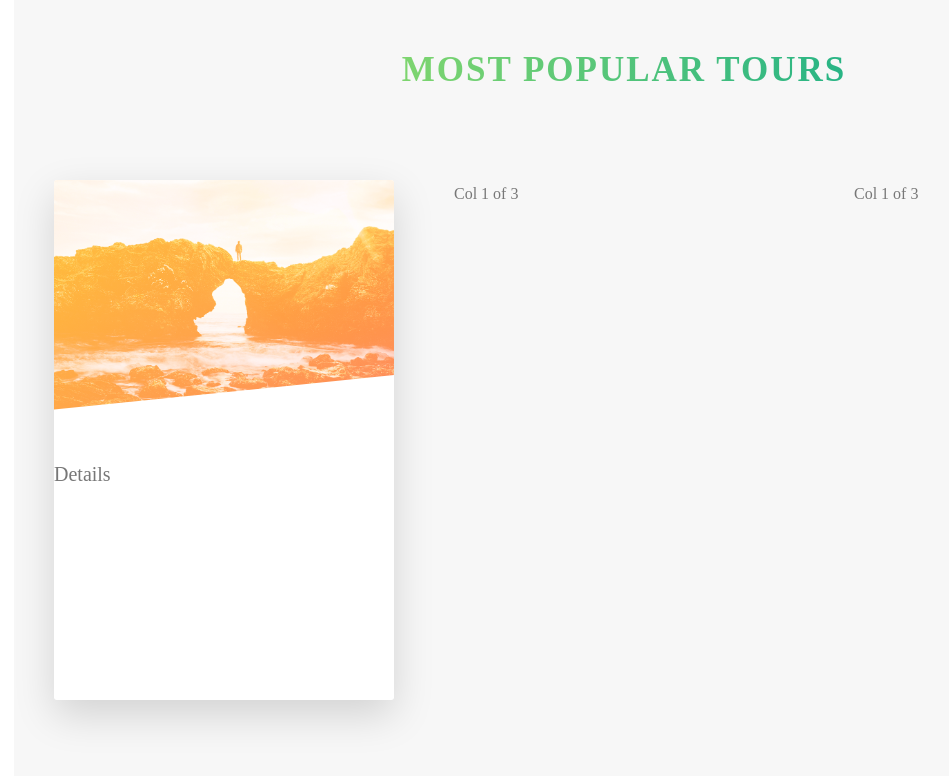
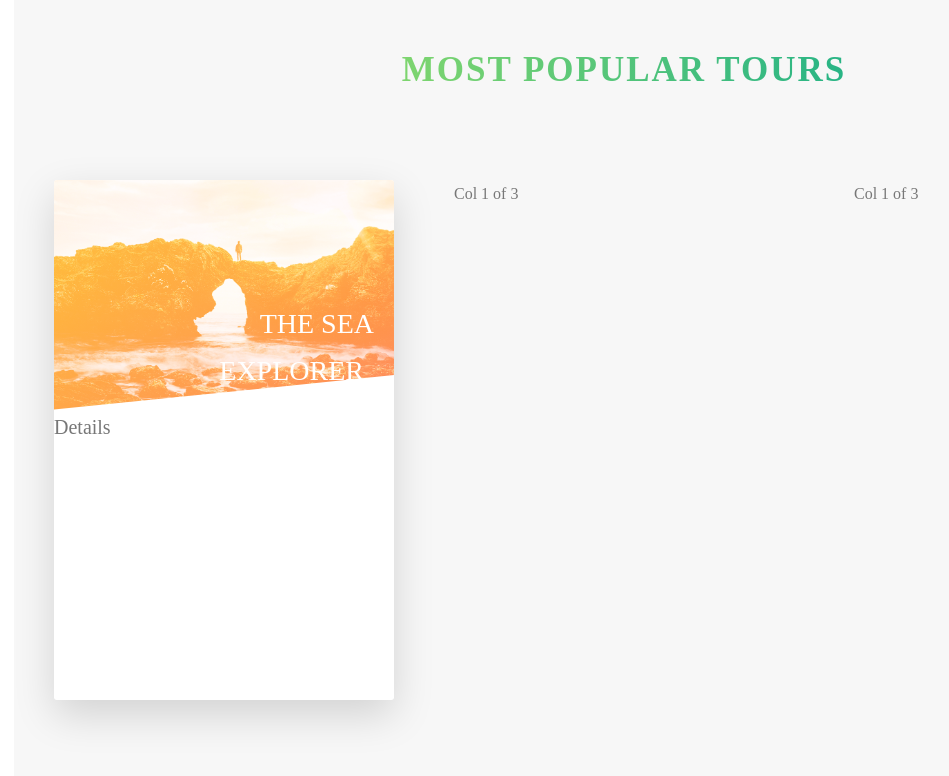
Before and after one commit to sadiquex/Natours, a website: page index.html in a window 1280 px wide. Shown: the part 2375-3151 px from the top of the page, without its empty margins (16-965 px from the left). Drawn offline with Linux system fonts and the light colour scheme; a web font is replaced by a local one.

Commit message:
added tour elements

```diff
--- a/index.html
+++ b/index.html
@@ -149,11 +149,11 @@
                   &nbsp;
                 </div>
                 <h4 class="card__heading">
-                  The Sea explorer
+                  <span class="card__heading-span card__heading-span-1">
+                    The Sea explorer
+                  </span>
                 </h4>
-                <div class="card-details">
-                  Details
-                </div>
+                <div class="card-details">Details</div>
               </div>
               <div class="card__side card__side--back card__side--back-1">
                 back
--- a/sass/components/_card.scss
+++ b/sass/components/_card.scss
@@ -15,7 +15,7 @@
     left: 0;
     width: 100%;
     backface-visibility: hidden;
-    border-radius: .3rem;
+    border-radius: 0.3rem;
     overflow: hidden;
     box-shadow: 0 1.5rem 4rem rgba($color-black, 0.15);
 
@@ -73,7 +73,20 @@
     font-size: 2.8rem;
     font-weight: 300;
     text-transform: uppercase;
+    text-align: right;
     color: $color-white;
+    position: absolute;
+    top: 12rem;
+    right: 2rem;
+    width: 75%;
+
   }
 
+  &__heading-span {
+    padding: 1rem;
+
+    &--1 {
+      background-image: linear-gradient(to right bottom, rgba($color-secondary-light, .85), rgba($color-secondary-dark, .85));
+    }
+  }
 }
```
Also changed, not shown: css/style.css.
